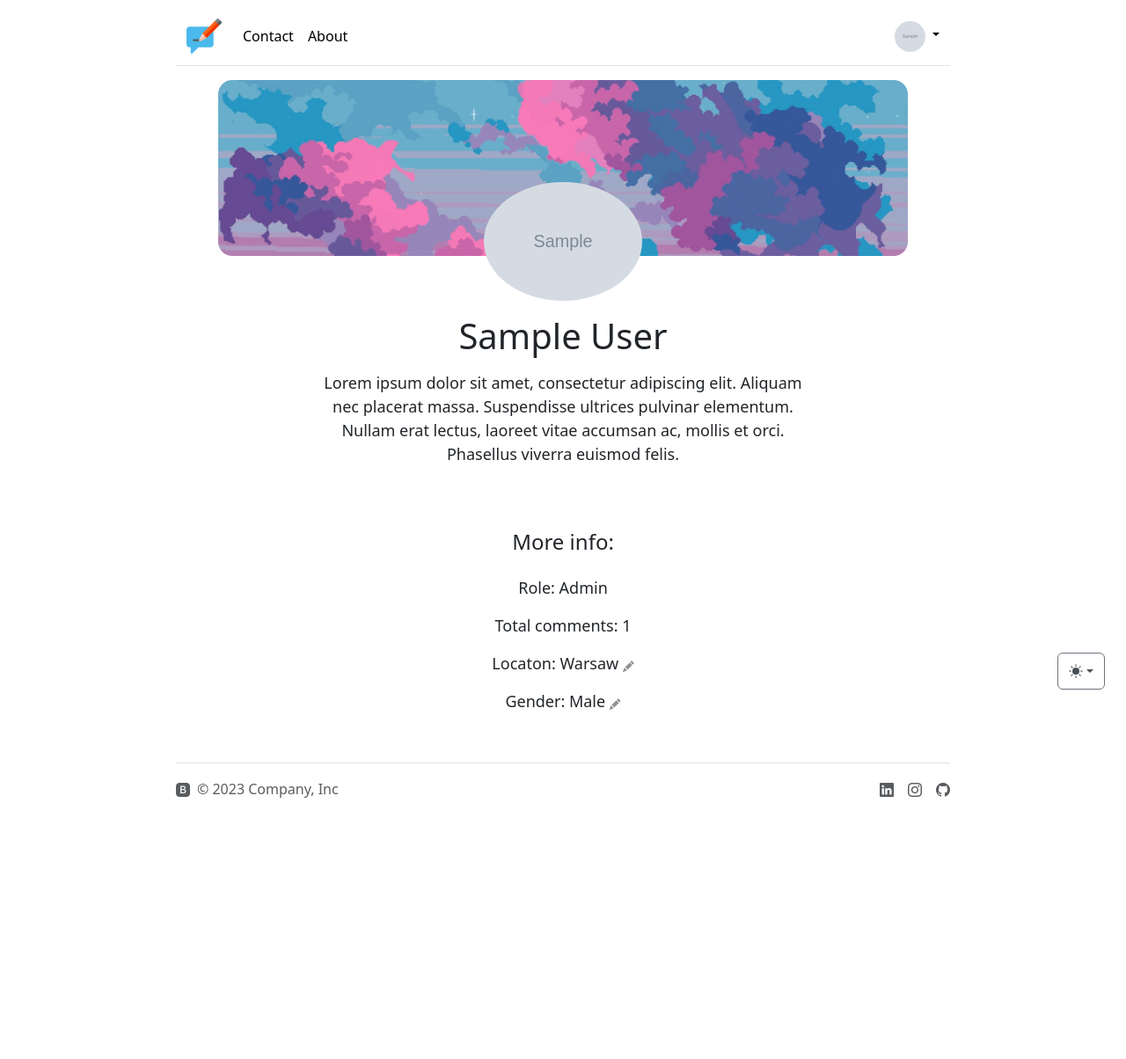
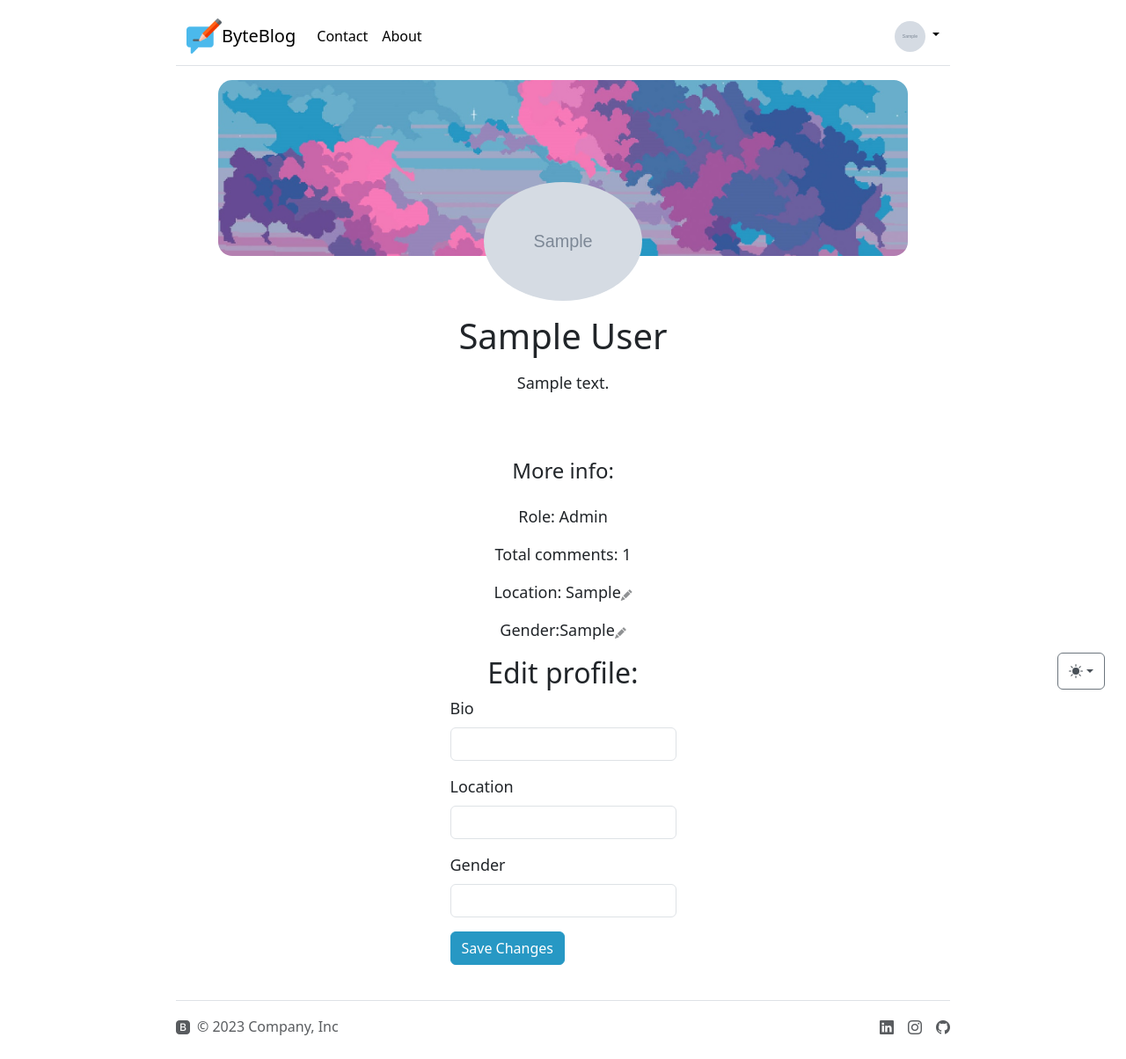
Before and after one commit to Adskovic/flask_blog, a Flask app: page /profile in a window 1280 px wide. Shown: the whole page at 88% size. Before the commit the page ends 907 px from the top, so only its background shows below. Run offline with Flask 3, Linux system fonts and the light colour scheme; a user stored in the database is signed in; tables that the repository leaves empty hold one stand-in row (values such as "Sample post"); grey boxes marked "Sample" are stand-in pictures; some libraries are stand-ins or nearby versions.

Commit message:
feat: add more user info and bio to profile page

```diff
--- a/forms.py
+++ b/forms.py
@@ -39,6 +39,7 @@ class EditProfileForm(FlaskForm):
     username = StringField('Username', render_kw={"placeholder": '{{ current_user.name }}' })
     email = EmailField('Email', render_kw={"placeholder": "Enter your password"})
     password = PasswordField('New password', render_kw={"placeholder": "••••••••"})
+
     profile_picture = SelectField('Profile Picture', choices=[
         ('/static/assets/img/avatars/default-profile.jpg', 'None'),
         ('/static/assets/img/avatars/man_1.png', 'Man 1'),
@@ -63,3 +64,10 @@ class EditProfileForm(FlaskForm):
         ('/static/assets/img/avatars/woman_10.png', 'Woman 10'),
     ])
     submit = SubmitField('Save Changes')
+
+
+class EditProfileInfoForm(FlaskForm):
+    bio = StringField('Bio')
+    location = StringField('Location')
+    gender = StringField('Gender')
+    submit = SubmitField('Save Changes')
--- a/main.py
+++ b/main.py
@@ -7,7 +7,7 @@ from flask_sqlalchemy import SQLAlchemy
 from functools import wraps
 from werkzeug.security import generate_password_hash, check_password_hash
 from sqlalchemy.orm import relationship, joinedload
-from forms import CreatePostForm, RegisterForm, LoginForm, CommentForm, EditProfileForm
+from forms import CreatePostForm, RegisterForm, LoginForm, CommentForm, EditProfileForm, EditProfileInfoForm
 
 
 
@@ -27,7 +27,6 @@ db = SQLAlchemy()
 db.init_app(app)
 
 
-
 # CONFIGURE TABLES
 
 class User(UserMixin, db.Model):
@@ -39,6 +38,9 @@ class User(UserMixin, db.Model):
     posts = relationship("BlogPost", back_populates="author")
     comments = relationship("Comment", back_populates="comment_author")
     profile_picture = db.Column(db.String(255), default="/static/assets/img/avatars/default-profile.jpg")
+    bio = db.Column(db.String(50))
+    location = db.Column(db.String(50))
+    gender = db.Column(db.String(10))
 
 
 class BlogPost(db.Model):
@@ -157,7 +159,6 @@ def logout():
 
 @app.route('/')
 def get_all_posts():
-    result = db.session.execute(db.select(BlogPost))
     page = request.args.get("page", 1, type=int)
     posts = BlogPost.query.paginate(page=page, per_page=3)
     return render_template("index.html", all_posts=posts)
@@ -256,10 +257,51 @@ def delete_comment(comment_id):
     return redirect(url_for("show_post", post_id=post_id))
 
 
+# @app.route('/profile', methods=['GET', 'POST'])
+# @login_required
+# def profile():
+#     form = EditProfileInfoForm()
+#     return render_template('user-page.html', form=form)
+
+
+# TODO: Fix issue with updating data and flash messages
 @app.route('/profile', methods=['GET', 'POST'])
-@login_required
 def profile():
-    return render_template('user-page.html')
+
+    form = EditProfileInfoForm()
+
+    if form.validate_on_submit():
+
+        new_bio = form.bio.data
+        new_location = form.location.data
+        new_gender = form.gender.data
+
+        if new_bio != current_user.bio:
+            current_user.bio = new_bio
+
+
+        if new_location != current_user.location:
+            current_user.location = new_location
+
+
+        if new_gender != current_user.gender:
+            current_user.gender = new_gender
+
+            flash('Profile updated successfully', 'success')
+
+        else:
+            flash('Already there', 'warning')
+
+
+        db.session.commit()
+
+
+        return redirect(url_for('profile'))
+
+
+    return render_template('user-page.html', form=form)
+
+
 
 
 
--- a/templates/header.html
+++ b/templates/header.html
@@ -96,7 +96,7 @@
     <nav class="navbar navbar-expand-lg border-bottom">
       <div class="container mt-2">
         <a class="navbar-brand d-flex align-items-center mb-2 mb-lg-0 text-decoration-none" href="/">
-          <img src="/static/assets/logo2.png" alt="Logo" height="40">
+          <img src="/static/assets/logo2.png" alt="Logo" height="40">ByteBlog
         </a>
         <button class="navbar-toggler" type="button" data-bs-toggle="collapse" data-bs-target="#navbarTogglerDemo01" aria-controls="navbarTogglerDemo01" aria-expanded="false" aria-label="Toggle navigation">
           <span class="navbar-toggler-icon"></span>
--- a/templates/index.html
+++ b/templates/index.html
@@ -4,8 +4,8 @@
 <header class="masthead mx-5 rounded-4 my-3" style="background-image: url(/static/assets/img/home.jpg);">
   <div class="p-3 me-3 rounded-3">
     <div class="container-fluid py-5 text-center text-light rounded-3">
-      <h1>Adsky's Blog</h1>
-      <span class="subheading">A collection of random blog posts in one place.</span>
+      <h1>Welcome to ByteBlog</h1>
+      <span class="subheading">Here you can find a collection of cool yet random blog posts.</span>
     </div>
   </div>
 </header>
@@ -62,6 +62,7 @@
                 {% endif %}
 
                 <!-- Pager-->
+                {% if all_posts.pages > 1 %}
                 <nav aria-label="Page navigation example">
                   <ul class="pagination mt-5 mb-0 justify-content-center">
 
@@ -105,6 +106,7 @@
                     {% endif %}
                   </ul>
                 </nav>
+                {% endif %}
             </div>
         </div>
     </div>
--- a/templates/user-page.html
+++ b/templates/user-page.html
@@ -28,9 +28,7 @@
                 <!-- Profile information -->
                 <div class="profile-section mx-5 px-5 pt-3 d-flex flex-column align-items-center">
                     <h1 class="mb-3">{{ current_user.name }}</h1>
-                    <p  class="text-center">Lorem ipsum dolor sit amet,
-                        consectetur adipiscing elit. Aliquam nec placerat massa. Suspendisse ultrices pulvinar elementum.
-                        Nullam erat lectus, laoreet vitae accumsan ac, mollis et orci. Phasellus viverra euismod felis.</p>
+                    <p  class="text-center">{{ current_user.bio }}</p>
                         <div class="user-info d-flex flex-column pt-2 mt-5 align-items-center justify-content-center">
                             <h4 class="pb-3">More info:</h4>
                             <p>Role:
@@ -41,8 +39,12 @@
                             {% endif %}
                             </p>
                             <p>Total comments: {{ current_user.comments|length }} </p>
-                            <p>Locaton: Warsaw <i class="bi bi-pencil-fill opacity-50" style="font-size: 0.8rem;"></i></p>
-                            <p>Gender: Male <i class="bi bi-pencil-fill opacity-50" style="font-size: 0.8rem;"></i></p>
+                            <p>Location: {{ current_user.location }}<i class="bi bi-pencil-fill opacity-50" style="font-size: 0.8rem;"></i></p>
+                            <p>Gender:{{ current_user.gender }}<i class="bi bi-pencil-fill opacity-50" style="font-size: 0.8rem;"></i></p>
+
+                            <h2>Edit profile:</h2>
+                            {{ render_form(form, novalidate=True, button_map={"submit": "primary"}) }}
+
                         </div>
                 </div>
             </div>
--- a/templates/user-settings.html
+++ b/templates/user-settings.html
@@ -16,7 +16,6 @@
             {% endif %}
             {% endwith %}
             <div class="card-body">
-                <!-- <div class="w-50 h-100 p-5 mx-5 bg-body-tertiary border rounded-3"> -->
 
                     <!-- Profile picture -->
                     <div class="profile-header">
```
